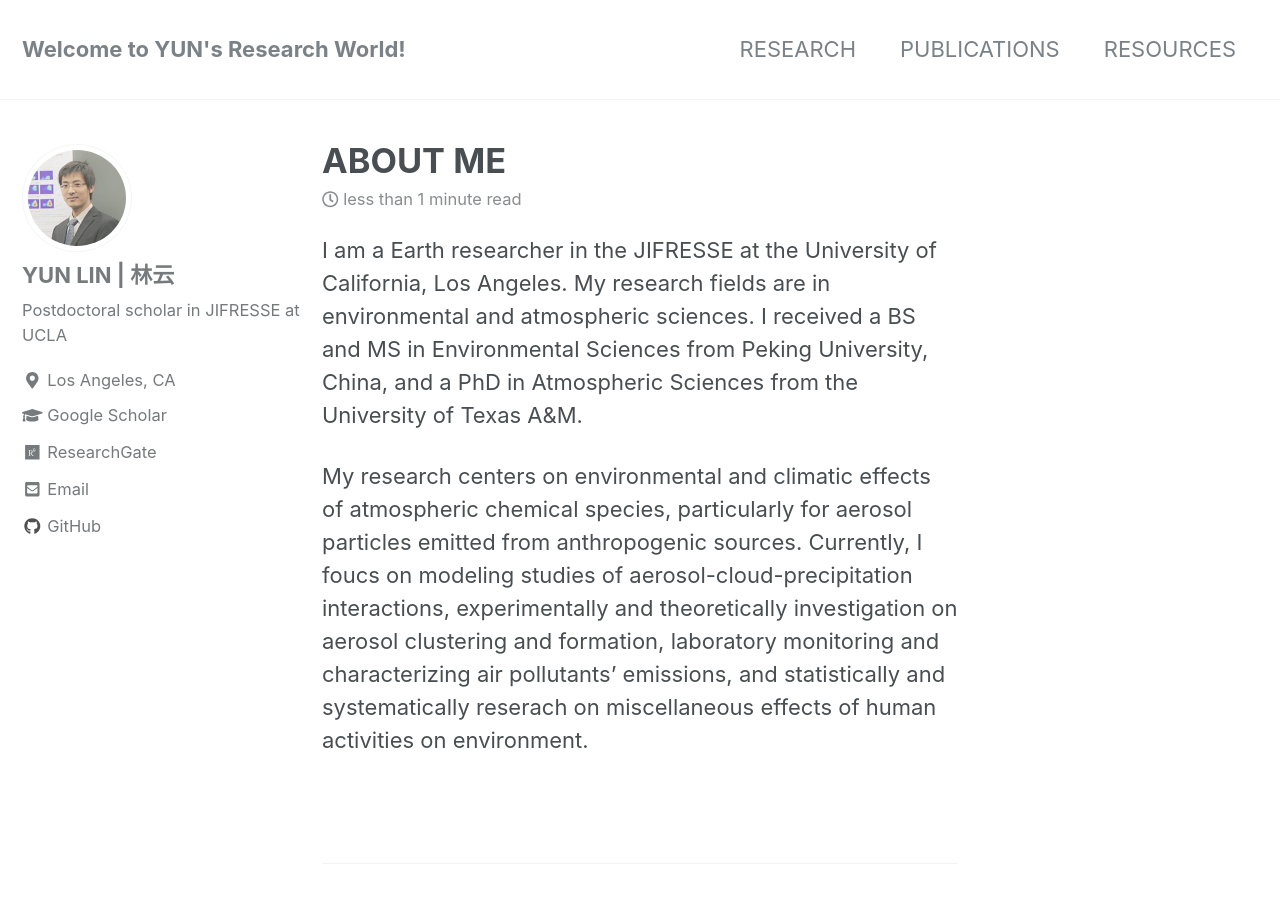
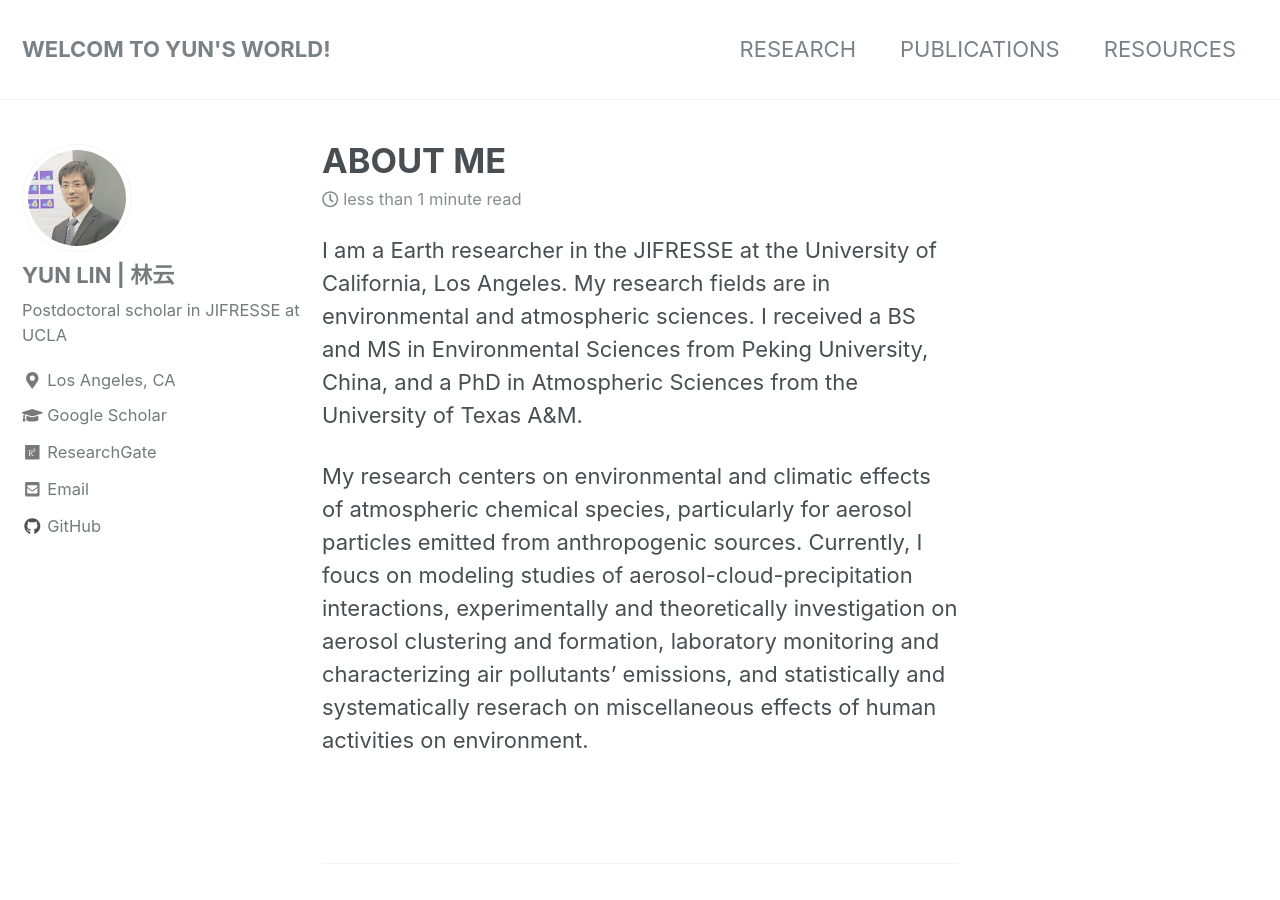
Before and after one commit to nolanylin/nolanylin.github.io, a Jekyll site: the page built from _pages/about.md, in a window 1280 px wide and 900 px high. Built offline with Jekyll 4.4.1, drawn with Linux system fonts in a browser that asks for light colours; nearby versions of some CDN libraries.

Commit message:
Update _config.yml

```diff
--- a/_config.yml
+++ b/_config.yml
@@ -16,7 +16,7 @@ minimal_mistakes_skin    : "default" #"default" # "air", "aqua", "contrast", "da
 
 # Site Settings
 locale                   : "en-US"
-title                    : "Welcome to YUN's Research World!"
+title                    : "WELCOM TO YUN'S WORLD!"
 title_separator          : "-"
 name                     : "YUN LIN"
 description              : "Environment|Climate - PhD"
```
